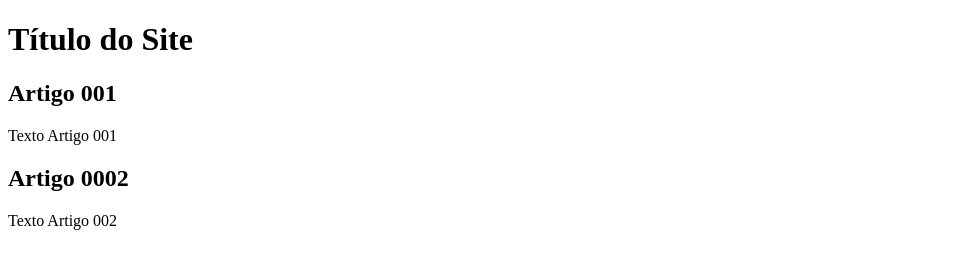
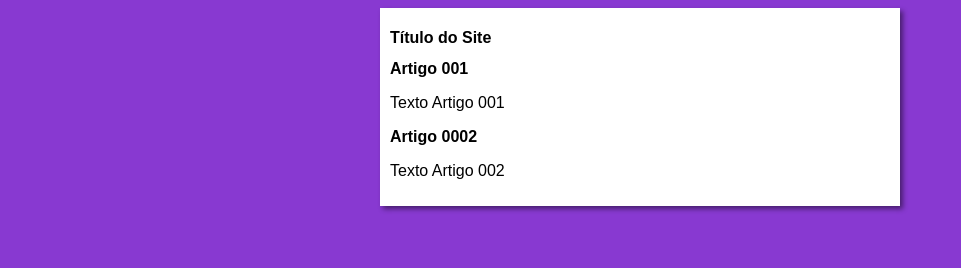
Before and after one commit to jsdavila84/projeto-site, a plain HTML site: page index.html in a window 1280 px wide. Shown: the whole page, without its empty margins (0-961 px from the left). Drawn offline with Linux system fonts and the light colour scheme.

Commit message:
inicie o design

```diff
--- /dev/null
+++ b/estilos/style.css
@@ -0,0 +1,16 @@
+*{
+    font-family:Arial, Helvetica, Sans-serif;
+    font-size: 16px;
+}
+
+body{
+    background-color: rgb(136, 57, 209);
+}
+
+main{
+    background-color: white;
+    width: 500px;
+    margin: auto;
+    padding: 10px;
+    box-shadow: 3px 3px 5px rgba(0, 0, 0, 0.473);
+}
--- a/index.html
+++ b/index.html
@@ -5,6 +5,7 @@
     <meta http-equiv="X-UA-Compatible" content="IE=edge">
     <meta name="viewport" content="width=device-width, initial-scale=1.0">
     <title>Titulo do Site</title>
+    <link rel="stylesheet" href="estilos/style.css">
 </head>
 <body>
     <main>
```
